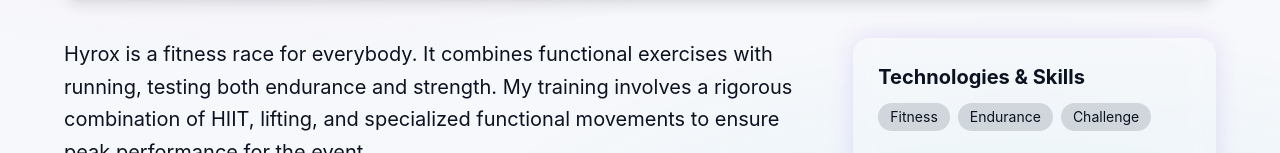
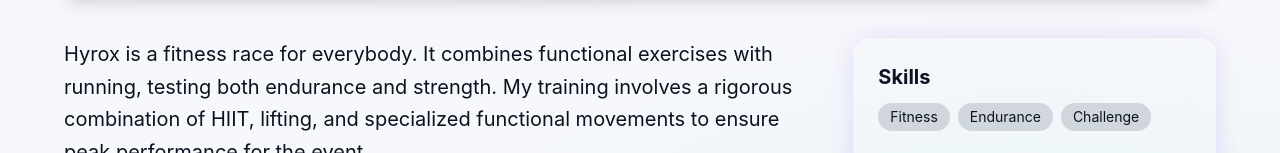
Before and after one commit to raw724/rw, a React (Vite) app: page /project/hyrox in a window 1280 px wide. Shown: the part 1162-1315 px from the top of the page. Built offline with nearby package versions, Linux system fonts and the light colour scheme.

Commit message:
Update ProjectDetails.jsx

```diff
--- a/src/components/ProjectDetails.jsx
+++ b/src/components/ProjectDetails.jsx
@@ -82,7 +82,7 @@ export default function ProjectDetails() {
 
                 {/* Sidebar / Key Details Card */}
                 <div className="glass p-6 rounded-xl self-start">
-                    <h3 className="text-xl font-bold mb-3">Technologies & Skills</h3>
+                    <h3 className="text-xl font-bold mb-3">Skills</h3>
                     <div className="flex flex-wrap gap-2">
                         {project.tags.map((tag, index) => (
                             <span key={index} className="px-3 py-1 text-sm rounded-full bg-gray-600/20 text-[--text]">{tag}</span>
```
